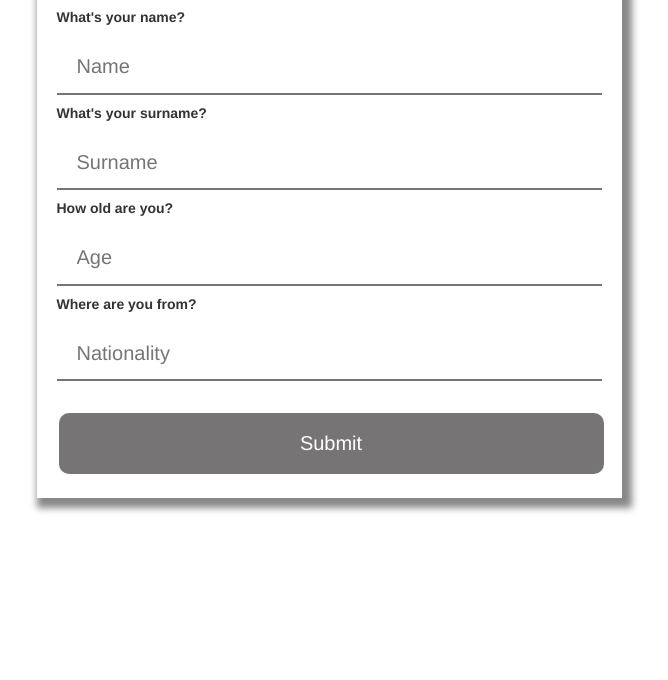
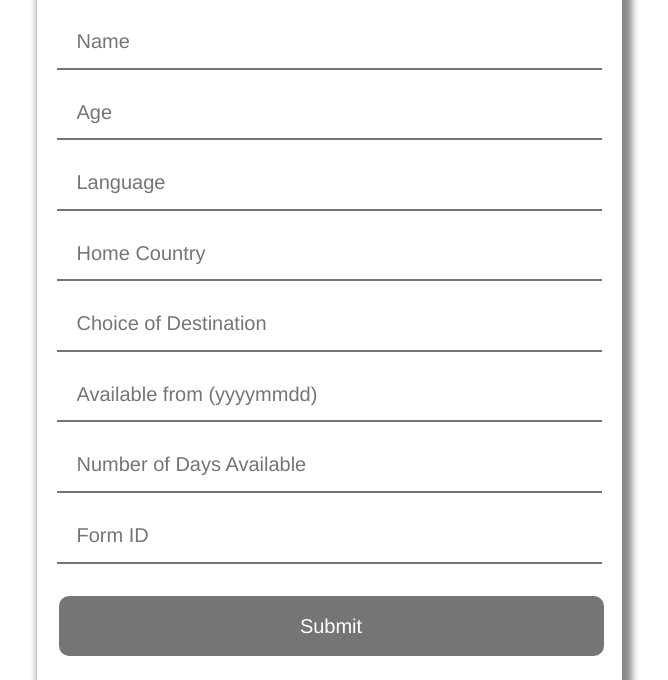
Before and after one commit to celinadong/hackupc, a plain HTML site: page nodejsapp/index.html in a window 1280 px wide. Shown: the part 147-827 px from the top of the page, without its empty margins (311-979 px from the left). Before the commit the page ends 800 px from the top, so only its background shows below. Drawn offline with nearby package versions, Linux system fonts and the light colour scheme.

```diff
--- a/nodejsapp/app.js
+++ b/nodejsapp/app.js
@@ -30,7 +30,7 @@
 		"age": age,
 		"nationality": nationality
 	}
-db.collection('details').insertOne(data,function(err, collection){
+	db.collection('details').insertOne(data,function(err, collection){
 		if (err) throw err;
 		console.log("Record inserted Successfully");
 
--- a/nodejsapp/index.html
+++ b/nodejsapp/index.html
@@ -1,33 +1,3 @@
-<!-- <!DOCTYPE html>
-<html>
-    <head>
-        <title>
-            hackupc project
-        </title>
-    </head>
-
-    <body>
-        <form method="post" action="/names">
-            <label>What's your name?</label><br>
-            <input type="text" name="firstName" placeholder="First Name" required><br>
-            <label>What's your last name?</label><br>
-            <input type="text" name="lastName" placeholder="Last Name" required><br>
-            <label>How old are you?</label><br>
-            <input type="text" name="age" placeholder="Age" required><br>
-            <label>Where are you from?</label><br>
-            <input type="text" name="nationality" placeholder="Nationality" required><br>
-            <label>What is your language of preference?</label><br>
-            <input type="text" name="language" placeholder="Language" required><br>
-            <label>When are you available?</label><br>
-            <input type="text" name="input" placeholder="YYYY-MM-DD" required pattern="(?:19|20)[0-9]{2}-(?:(?:0[1-9]|1[0-2])-(?:0[1-9]|1[0-9]|2[0-9])|(?:(?!02)(?:0[1-9]|1[0-2])-(?:30))|(?:(?:0[13578]|1[02])-31))"><br>
-            <label>Where would you like to travel to?</label><br>
-            <input type="text" name="destination" placeholder="Destination" required><br>
-            <input type="submit" value="Add Name">
-        </form>
-    </body>
-</html>
- -->
-
 <!DOCTYPE html>
 <html>
 <head>
@@ -49,22 +19,26 @@
 
 		<div class="col-md-6 main">
 
-			<form action="/sign_up" method="post">
+			<form action="/sign_up" method="post" id="frm1">
 
 			<h1> Signup form </h1>
 
-            <label>What's your name?</label>
 			<input class="box" type="text" name="name" id="name"
 			placeholder="Name" required /><br>
-            <label>What's your surname?</label>
-			<input class="box" type="surname" name="surname" id="surname"
-			placeholder="Surname " required /><br>
-			<label>How old are you?</label>
-			<input class="box" type="age" name="age"
+			<input class="box" type="text" name="age"
 			id="age" placeholder="Age " required/><br>
-			<label>Where are you from?</label>
-			<input class="box" type="text" name="nationality" id="nationality"
-			placeholder="Nationality " required/><br>
+			<input class="box" type="text" name="language" id="language"
+			placeholder="Language" required /><br>
+			<input class="box" type="text" name="home" id="home"
+			placeholder="Home Country" required/><br>
+			<input class="box" type="text" name="destination" id="destination"
+			placeholder="Choice of Destination" required/><br>
+			<input class="box" type="text" name="date" id="date"
+			placeholder="Available from (yyyymmdd)" required/><br>
+			<input class="box" type="text" name="availability" id="availability"
+			placeholder="Number of Days Available" required/><br>
+			<input class="box" type="text" name="form_id" id="form_id"
+			placeholder="Form ID" required/><br>
 		    <br>
 			<input type="submit" id="submitDetails"
 			name="submitDetails" value="Submit" /><br>
@@ -78,5 +52,46 @@
 
 	</div>
 	</div>
+
+	<!-- <form id="frm1">
+			Name
+			<input type="Text" name="name" style="width:300px;" id="name"/><br/><br/>
+			Age
+			<input type="Text" name="age" style="width:300px;" id="age"/><br/><br/>
+			Language
+			<input type="Text" name="language" style="width:300px;" id="language" /><br /><br/>
+			Home
+			<input type="Text" name="home" style="width:300px;" id="home"/><br /><br/>
+			Choice of Destination
+			<input type="Text" name="destination" style="width:300px;" id="destination" /><br /><br/>
+			Date
+			<input type="Text" name="date" style="width:300px;" id="date"/><br /><br/>
+			Days Available
+			<input type="Text" name="availability" style="width:300px;" id="availability"/><br /><br/>
+			Form ID
+			<input type="Text" name="form_id" style="width:300px;" id="form_id"/><br /><br/>
+		  </form>
+
+		  <button type="submit" onclick="javascript:callAddPerson('/add_person')" name="btnSubmit">
+			Submit
+		  </button> -->
 </body>
 </html>
+
+
+<!--
+<label>What's your name?</label>
+<input class="box" type="text" name="name" id="name"
+placeholder="Name" required /><br>
+<label>What's your surname?</label>
+<input class="box" type="surname" name="surname" id="surname"
+placeholder="Surname " required /><br>
+<label>How old are you?</label>
+<input class="box" type="age" name="age"
+id="age" placeholder="Age " required/><br>
+<label>Where are you from?</label>
+<input class="box" type="text" name="nationality" id="nationality"
+placeholder="Nationality " required/><br>
+<br>
+<input type="submit" id="submitDetails"
+name="submitDetails" value="Submit" /><br>  -->
```
